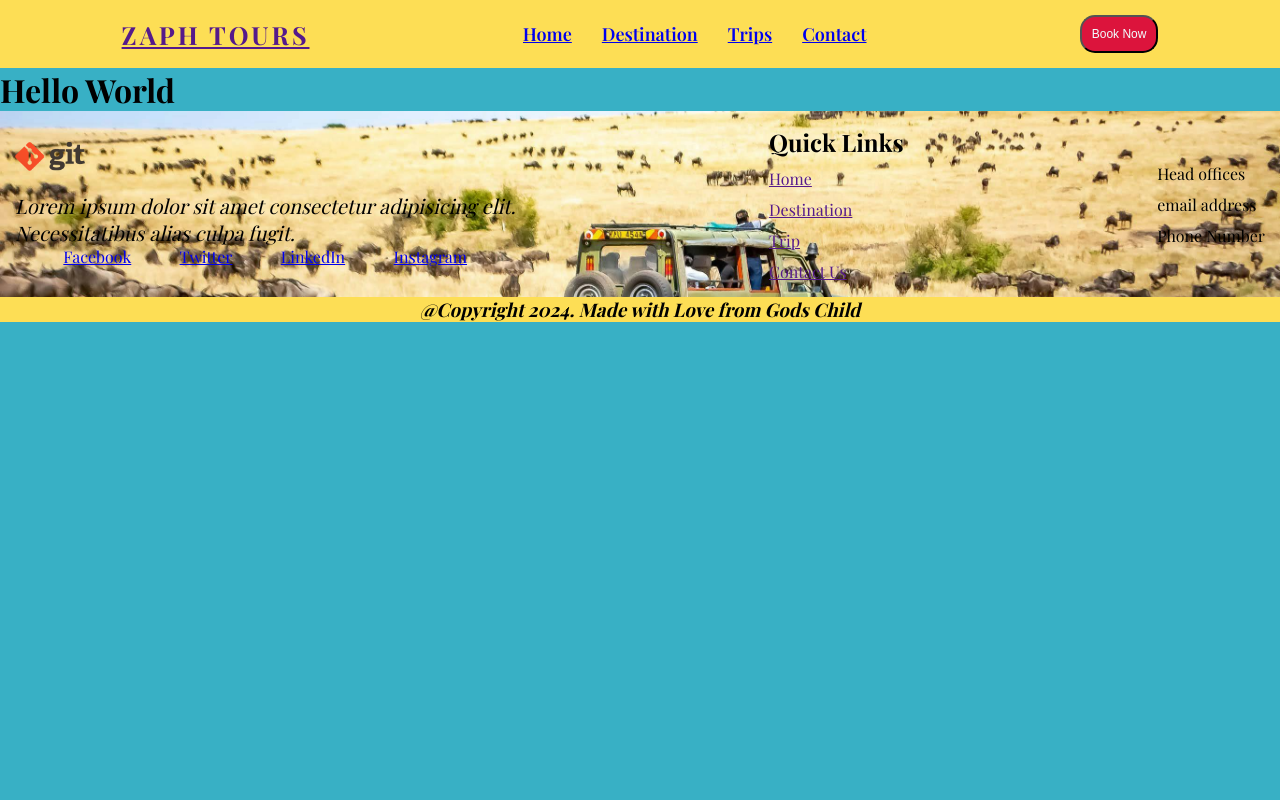
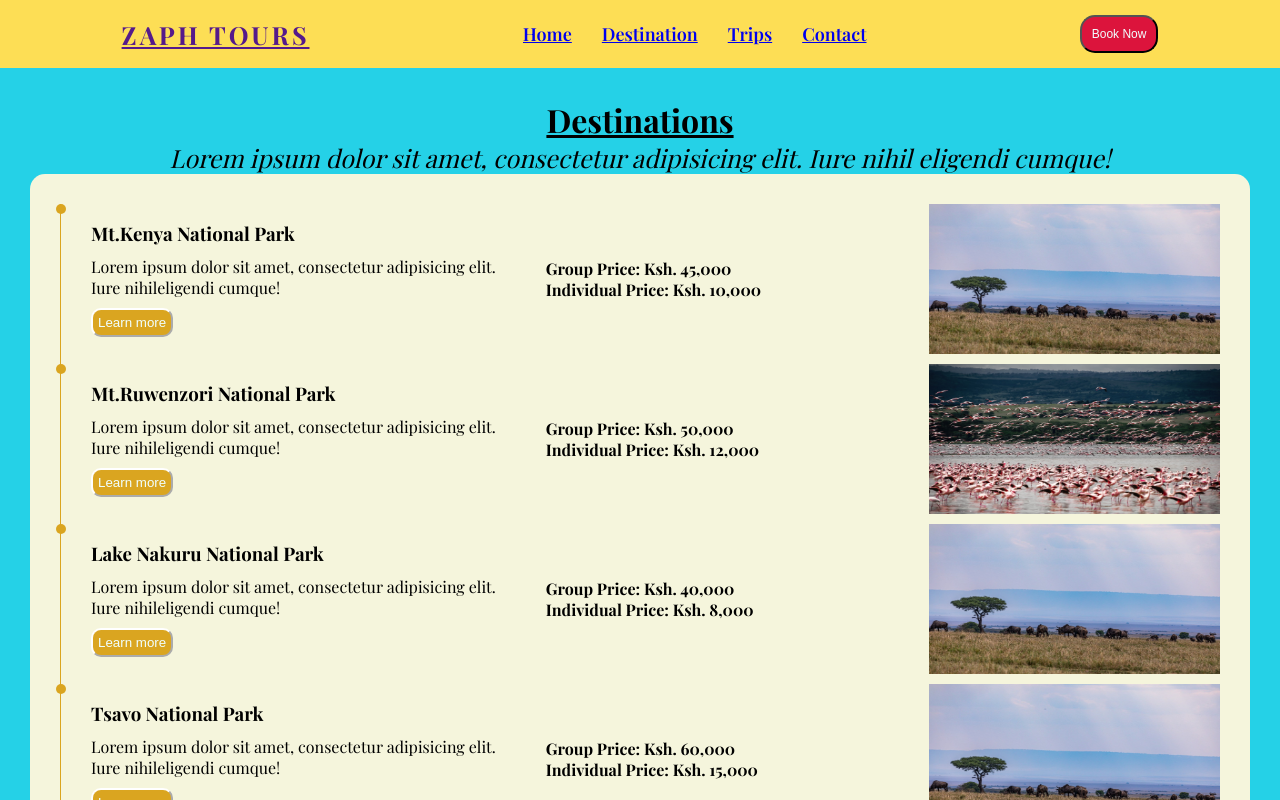
Before and after one commit to Manifest-Son/Zeph-Tours-Website, a React (Vite) app: page /destination in a window 1280 px wide. Shown: the top 800 px of the page. Built offline with nearby package versions, Linux system fonts and the light colour scheme; a web font is replaced by a local one.

Commit message:
adds the destination page and modifies some file codes.

```diff
--- a/src/data/destination.js
+++ b/src/data/destination.js
@@ -1,42 +1,42 @@
-import kenya from "../assets/kenya.jpg";
-import lakeNakuru from "../assets/lakeNakuru.jpg";
-import nairobi from "../assets/nairobi.jpg";
-import mtruwenzori from "../assets/mtruwenzori.jpg";
-import tsavo from "../assets/tsavo.jpg";
+import kenyaImg from "../assets/kenya.jpg";
+import lakeNakuruImg from "../assets/lakeNakuru.jpg";
+import nairobiImg from "../assets/nairobi.jpg";
+import mtruwenzoriImg from "../assets/mtruwenzori.jpg";
+import tsavoImg from "../assets/tsavo.jpg";
 
 const toprated = [
   {
-    img: kenya,
+    img: kenyaImg,
     title: "Mt. Kenya National Park",
     description: "Lorem ipsum",
     price: "Ksh. 34,000",
   },
   {
-    img: lakeNakuru,
+    img: lakeNakuruImg,
     title: "Lake Nakuru Park",
     description: "Lorem ipsum",
     price: "Kahs. 40,000",
   },
   {
-    img: tsavo,
+    img: tsavoImg,
     title: "Tsavo National Park",
     description: "Lorem ipsum",
     price: "Kshs 30,000",
   },
   {
-    img: nairobi,
+    img: nairobiImg,
     title: "Nairobi National Park",
     description: "lorem ipsum",
     price: "Kshs. 40,000",
   },
   {
-    img: mtruwenzori,
+    img: mtruwenzoriImg,
     title: "Mt Ruwenzori Park",
     description: "Lorem ipsum",
     price: "Kshs. 40,000",
   },
   {
-    img: lakeNakuru,
+    img: lakeNakuruImg,
     title: "Coatal Beaches",
     description: "Lorem Ipsum",
     price: "Kshs. 30000",
--- /dev/null
+++ b/src/data/places.js
@@ -0,0 +1,71 @@
+import kenyaImg from "../assets/kenya.jpg";
+import lakeNakuruImg from "../assets/lakeNakuru.jpg";
+
+const place = [
+  {
+    park: "Mt.Kenya National Park",
+    description:
+      "Lorem ipsum dolor sit amet, consectetur adipisicing elit. Iure nihileligendi cumque!",
+    groupprice: "45,000",
+    individualprice: "10,000",
+    photo: kenyaImg,
+  },
+  {
+    park: "Mt.Ruwenzori National Park",
+    description:
+      "Lorem ipsum dolor sit amet, consectetur adipisicing elit. Iure nihileligendi cumque!",
+    groupprice: "50,000",
+    individualprice: "12,000",
+    photo: lakeNakuruImg,
+  },
+  {
+    park: "Lake Nakuru National Park",
+    description:
+      "Lorem ipsum dolor sit amet, consectetur adipisicing elit. Iure nihileligendi cumque!",
+    groupprice: "40,000",
+    individualprice: "8,000",
+    photo: kenyaImg,
+  },
+  {
+    park: "Tsavo National Park",
+    description:
+      "Lorem ipsum dolor sit amet, consectetur adipisicing elit. Iure nihileligendi cumque!",
+    groupprice: "60,000",
+    individualprice: "15,000",
+    photo: kenyaImg,
+  },
+  {
+    park: "Nairobi National Park",
+    description:
+      "Lorem ipsum dolor sit amet, consectetur adipisicing elit. Iure nihileligendi cumque!",
+    groupprice: "30,000",
+    individualprice: "7,000",
+    photo: kenyaImg,
+  },
+  {
+    park: "Coastal Scenary",
+    description:
+      "Lorem ipsum dolor sit amet, consectetur adipisicing elit. Iure nihileligendi cumque!",
+    groupprice: "55,000",
+    individualprice: "11,500",
+    photo: kenyaImg,
+  },
+  {
+    park: "Mt.Kenya",
+    description:
+      "Lorem ipsum dolor sit amet, consectetur adipisicing elit. Iure nihileligendi cumque!",
+    groupprice: "45,000",
+    individualprice: "10000",
+    photo: kenyaImg,
+  },
+  {
+    park: "Mt.Kenya",
+    description:
+      "Lorem ipsum dolor sit amet, consectetur adipisicing elit. Iure nihileligendi cumque!",
+    groupprice: "45,000",
+    individualprice: "10000",
+    photo: kenyaImg,
+  },
+];
+
+export default place;
--- /dev/null
+++ b/src/pages/Contact/Contact.css
@@ -0,0 +1,47 @@
+.contact-header {
+  text-align: center;
+  font-size: 3rem;
+  text-decoration: underline;
+}
+.contact-wrapper {
+  display: flex;
+  justify-content: center;
+  align-items: center;
+  /* padding: 4rem; */
+  background-color: aqua;
+}
+.contact-socials {
+  padding: 2rem;
+  background-color: blueviolet;
+}
+.contact-socials h2 {
+  text-align: center;
+}
+.socials a {
+  width: 3rem;
+  height: 3rem;
+  border-radius: 50%;
+  fill: green;
+}
+.icons {
+  --size: 5rem;
+  width: var(--size);
+  height: var(--size);
+}
+.icons svg {
+  --size: 3rem;
+  width: var(--size);
+  height: var(--size);
+  fill: orange;
+}
+.contact-form {
+  display: grid;
+  padding: 3rem;
+  flex-direction: column;
+  background-color: brown;
+}
+.location {
+  width: 100%;
+  height: 50vh;
+  border: 2px soild green;
+}
--- a/src/pages/Contact/Contact.jsx
+++ b/src/pages/Contact/Contact.jsx
@@ -1,5 +1,91 @@
+import { FaFacebook } from "react-icons/fa6";
+import { FaXTwitter } from "react-icons/fa6";
+import { FaLinkedin } from "react-icons/fa6";
+import { FaSquareInstagram } from "react-icons/fa6";
+// import { FaLocationDot } from "react-icons/fa6";
+// import { FaRegEnvelope } from "react-icons/fa6";
+// import { FiPhoneCall } from "react-icons/fi";
+// import { FaChevronRight } from "react-icons/fa";
+// import { FaChevronDown } from "react-icons/fa6";
+
+import "./Contact.css";
+
 const Contact = () => {
-  return <h1>Hello World! </h1>;
+  return (
+    <section className="contact-container">
+      <h2 className="contact-header">Contact Us</h2>
+      <div className="contact-wrapper">
+        <div className="contact-socials">
+          <h2>Get in touch</h2>
+          <p className="contact-desc">
+            Lorem ipsum dolor sit amet consectetur, adipisicing elit.
+            Consectetur voluptate dolorem et corporis a necessitatibus?
+          </p>
+          <div className="contact-addins">
+            <div className="icons"></div>
+            <h3>Head Office</h3>
+            <p>Lorem ipsum dolor sit.</p>
+            <p>Lorem, ipsum dolor.</p>
+          </div>
+          <div className="contact-addins">
+            <div className="icons"></div>
+            <h3>Email Us: </h3>
+            <p>Lorem ipsum dolor sit.</p>
+            <p>Lorem, ipsum dolor.</p>
+          </div>
+          <div className="contact-addins">
+            <div className="icons"></div>
+            <h3>Call Us</h3>
+            <p>Lorem ipsum dolor sit.</p>
+            <p>Lorem, ipsum dolor.</p>
+          </div>
+          <hr />
+          <div>
+            <p>Follow our social media platforms.</p>
+            <div className="socials">
+              <a href="facebook.com/Zaph-Tours">
+                <FaFacebook />
+              </a>
+              <a href="">
+                <FaXTwitter />
+              </a>
+              <a href="">
+                <FaLinkedin />
+              </a>
+              <a href="">
+                <FaSquareInstagram />
+              </a>
+            </div>
+          </div>
+        </div>
+
+        <div className="contact-form">
+          <form action="">
+            <label htmlFor="fName">First Name: </label>
+            <input type="text" name="fName" placeholder="John" />
+            <label htmlFor="lName">Last Name: </label>
+            <input type="text" name="lName" placeholder="Doe" />
+            <label htmlFor="subject">Subject </label>
+            <input type="text" name="fName" placeholder="subject" />
+            <label htmlFor="email">E-mail</label>
+            <input
+              type="email"
+              name="email"
+              placeholder="johndoe@example.com"
+            />
+            <label htmlFor="message">Message: </label>
+            <input
+              type="textbox"
+              name="message"
+              placeholder="Write here your message"
+            />
+            <button type="submit">Submit</button>
+          </form>
+        </div>
+      </div>
+      <div className="location"></div>
+    </section>
+  );
 };
 
 export default Contact;
--- /dev/null
+++ b/src/pages/Destination/Destination.css
@@ -0,0 +1,83 @@
+.destination-contain {
+  padding: 3rem;
+  background-color: rgb(37, 209, 231);
+}
+.destination-header {
+  font-size: 2em;
+  text-align: center;
+  text-decoration: underline;
+}
+.destination-para {
+  font-style: italic;
+  font-size: 2.5rem;
+  text-align: center;
+}
+.destination-wrap {
+  background-color: beige;
+  border-radius: 15px;
+  padding: 2rem;
+}
+.cards {
+  display: flex;
+  justify-content: baseline;
+  align-items: baseline;
+  gap: 1rem;
+  flex-direction: column;
+}
+.destination-more {
+  padding: 0.5rem;
+  font-weight: 500;
+  color: azure;
+  background-color: goldenrod;
+  cursor: pointer;
+  border-radius: 10px;
+  border-color: white;
+}
+.prices {
+  width: 50rem;
+  height: auto;
+  display: flex;
+  flex-direction: column;
+}
+.prices-txt {
+  font-weight: 700;
+}
+.img {
+  width: 40rem;
+  height: 15rem;
+  /* background-image: url(../../assets/kenya.jpg); */
+  background-size: cover;
+}
+.dest-list {
+  display: flex;
+  justify-content: center;
+  align-items: center;
+}
+
+.list-wrap {
+  margin: 1rem;
+  list-style-type: none;
+}
+
+.dest-list {
+  border-left: goldenrod solid 0.1rem;
+  display: flex;
+  gap: 2rem;
+  padding: 0 0 1rem 3rem;
+  position: relative;
+}
+
+.list:last-of-type {
+  border-left: transparent solid 0.5rem;
+}
+
+.dest-list::before {
+  background-color: goldenrod;
+  border-radius: 100%;
+  content: "";
+  height: 1rem;
+  width: 1rem;
+  position: absolute;
+  top: 0;
+  left: -0.5rem;
+}
--- a/src/pages/Destination/Destination.jsx
+++ b/src/pages/Destination/Destination.jsx
@@ -1,5 +1,49 @@
+import "./Destination.css";
+import place from "../../data/places";
+
+// eslint-disable-next-line react/prop-types
+const Places = ({ park, description, groupprice, individualprice, photo }) => {
+  return (
+    <li className="dest-list">
+      <div className="cards">
+        <h3>{park}</h3>
+        <p>{description}</p>
+        <button className="destination-more">Learn more</button>
+      </div>
+      <div className="prices">
+        <p className="prices-txt">Group Price: Ksh. {groupprice}</p>
+        <p className="prices-txt">Individual Price: Ksh. {individualprice}</p>
+      </div>
+      <img src={photo} alt={`An image of ${park}`} className="img" />
+    </li>
+  );
+};
 const Destination = () => {
-  return <h1>Hello World</h1>;
+  return (
+    <section className="destination-contain">
+      <h2 className="destination-header">Destinations</h2>
+      <p className="destination-para">
+        Lorem ipsum dolor sit amet, consectetur adipisicing elit. Iure nihil
+        eligendi cumque!
+      </p>
+      <div>
+        <div className="destination-wrap">
+          <ol className="list-wrap">
+            {place.map((currentPlace, i) => (
+              <Places
+                key={i}
+                park={currentPlace.park}
+                description={currentPlace.description}
+                groupprice={currentPlace.groupprice}
+                individualprice={currentPlace.individualprice}
+                photo={currentPlace.photo}
+              />
+            ))}
+          </ol>
+        </div>
+      </div>
+    </section>
+  );
 };
 
 export default Destination;
--- a/src/pages/Home/Destination.jsx
+++ b/src/pages/Home/Destination.jsx
@@ -6,7 +6,7 @@ const Rated = ({ img, title, description, price }) => {
   return (
     <div>
       <div className="destination-wrapper">
-        <div className="destination-img"> {img} </div>
+        <img src={img} alt="A photo of a park" className="destination-img" />
         <h2 className="description-title">{title}</h2>
         <p className="description">{description}</p>
         <div className="description-footer">
```
